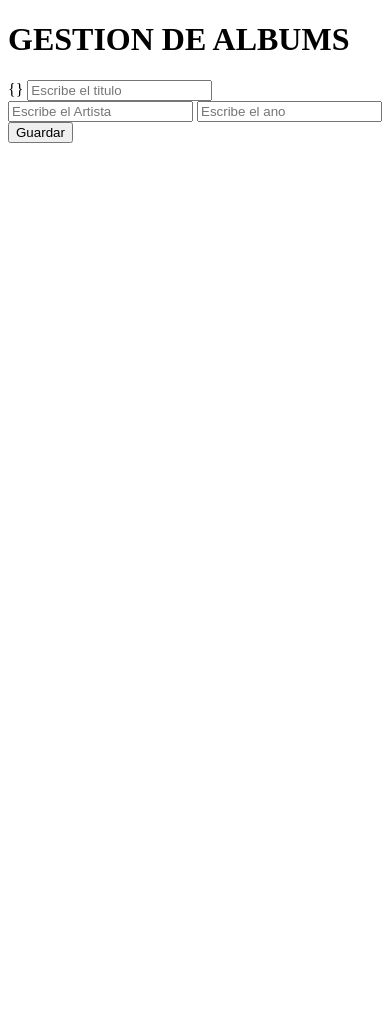
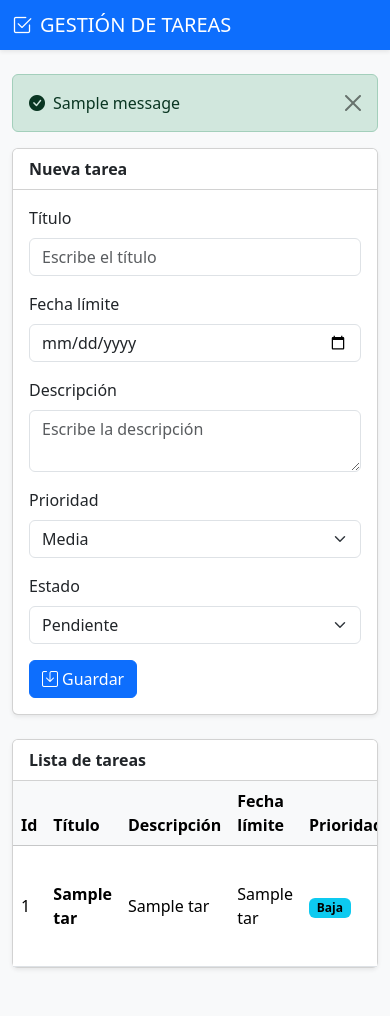
Before and after one commit to 125055208-ren/AW_TIID221, a Flask app: template EXAMEN_2DO_PARCIAL/TEMPLATES/index.html in a window 390 px wide. Before the commit the page ends 143 px from the top, so only its background shows below. Run offline with Flask 3, Linux system fonts and the light colour scheme; the template is opened without the code that fills it: most values are stand-ins (such as "Sample title", 1, 10 or a date in 2020); one stand-in notice (Sample message) is shown; some libraries are stand-ins or nearby versions.

Commit message:
examen okok

```diff
--- a/EXAMEN_2DO_PARCIAL/TEMPLATES/index.html
+++ b/EXAMEN_2DO_PARCIAL/TEMPLATES/index.html
@@ -1,21 +1,128 @@
 <!DOCTYPE html>
-<html lang="en">
+<html lang="es">
 <head>
     <meta charset="UTF-8">
     <meta name="viewport" content="width=device-width, initial-scale=1.0">
-    <title>CRUD Albums</title>
+    <title>CRUD Tareas</title>
+    <link href="https://cdn.jsdelivr.net/npm/bootstrap@5.3.3/dist/css/bootstrap.min.css" rel="stylesheet">
+    <link rel="stylesheet" href="https://cdn.jsdelivr.net/npm/bootstrap-icons@1.11.3/font/bootstrap-icons.css">
 </head>
-<body>
-    <div>
-        <h1>GESTION DE ALBUMS</h1>
-        {}
-        <!--FORMULARIO-->
-        <from action="/guardar" method= "POST">
-            <input type="text" name = "txtTitulo" placeholder="Escribe el titulo">
-            <input type="text" name = "txtArtista" placeholder="Escribe el Artista">
-            <input type="text" name = "txtAnio" placeholder="Escribe el ano">
-            <button type="submit">Guardar</button>
-        </from>
+<body class="bg-light">
+
+    <nav class="navbar navbar-dark bg-primary mb-4 shadow-sm">
+        <div class="container">
+            <span class="navbar-brand mb-0 h1"><i class="bi bi-check2-square me-2"></i>GESTIÓN DE TAREAS</span>
+        </div>
+    </nav>
+
+    <div class="container">
+
+        {% with mensajes = get_flashed_messages() %}
+            {% if mensajes %}
+                {% for msj in mensajes %}
+                    <div class="alert alert-success alert-dismissible fade show" role="alert">
+                        <i class="bi bi-check-circle-fill me-2"></i>{{ msj }}
+                        <button type="button" class="btn-close" data-bs-dismiss="alert" aria-label="Cerrar"></button>
+                    </div>
+                {% endfor %}
+            {% endif %}
+        {% endwith %}
+
+        <!-- FORMULARIO -->
+        <div class="card shadow-sm mb-4">
+            <div class="card-header bg-white fw-semibold">Nueva tarea</div>
+            <div class="card-body">
+                <form action="/guardar" method="POST" class="row g-3">
+                    <div class="col-md-6">
+                        <label class="form-label" for="txtTitulo">Título</label>
+                        <input type="text" class="form-control" id="txtTitulo" name="txtTitulo" placeholder="Escribe el título" required>
+                    </div>
+                    <div class="col-md-6">
+                        <label class="form-label" for="txtFecha">Fecha límite</label>
+                        <input type="date" class="form-control" id="txtFecha" name="txtFecha" required>
+                    </div>
+                    <div class="col-12">
+                        <label class="form-label" for="txtDescripcion">Descripción</label>
+                        <textarea class="form-control" id="txtDescripcion" name="txtDescripcion" rows="2" placeholder="Escribe la descripción" required></textarea>
+                    </div>
+                    <div class="col-md-6">
+                        <label class="form-label" for="selPrioridad">Prioridad</label>
+                        <select class="form-select" id="selPrioridad" name="selPrioridad" required>
+                            <option value="baja">Baja</option>
+                            <option value="media" selected>Media</option>
+                            <option value="alta">Alta</option>
+                        </select>
+                    </div>
+                    <div class="col-md-6">
+                        <label class="form-label" for="selEstado">Estado</label>
+                        <select class="form-select" id="selEstado" name="selEstado" required>
+                            <option value="pendiente" selected>Pendiente</option>
+                            <option value="completado">Completado</option>
+                        </select>
+                    </div>
+                    <div class="col-12">
+                        <button type="submit" class="btn btn-primary"><i class="bi bi-save me-1"></i>Guardar</button>
+                    </div>
+                </form>
+            </div>
+        </div>
+
+        <!-- TABLA -->
+        <div class="card shadow-sm mb-5">
+            <div class="card-header bg-white fw-semibold">Lista de tareas</div>
+            <div class="table-responsive">
+                <table class="table table-hover align-middle mb-0">
+                    <thead class="table-light">
+                        <tr>
+                            <th>Id</th>
+                            <th>Título</th>
+                            <th>Descripción</th>
+                            <th>Fecha límite</th>
+                            <th>Prioridad</th>
+                            <th>Estado</th>
+                            <th class="text-end">Acciones</th>
+                        </tr>
+                    </thead>
+                    <tbody>
+                        {% for tar in listTareas %}
+                        <tr>
+                            <td>{{ tar.0 }}</td>
+                            <td class="fw-semibold">{{ tar.1 }}</td>
+                            <td>{{ tar.2 }}</td>
+                            <td>{{ tar.3 }}</td>
+                            <td>
+                                {% if tar.4 == 'alta' %}
+                                    <span class="badge text-bg-danger">Alta</span>
+                                {% elif tar.4 == 'media' %}
+                                    <span class="badge text-bg-warning">Media</span>
+                                {% else %}
+                                    <span class="badge text-bg-info">Baja</span>
+                                {% endif %}
+                            </td>
+                            <td>
+                                {% if tar.5 == 'completado' %}
+                                    <span class="badge text-bg-success">Completado</span>
+                                {% else %}
+                                    <span class="badge text-bg-secondary">Pendiente</span>
+                                {% endif %}
+                            </td>
+                            <td class="text-end">
+                                <a href="/editar/{{ tar.0 }}" class="btn btn-sm btn-outline-primary"><i class="bi bi-pencil"></i> Editar</a>
+                                <a href="/eliminar/{{ tar.0 }}" class="btn btn-sm btn-outline-danger"><i class="bi bi-trash"></i> Eliminar</a>
+                            </td>
+                        </tr>
+                        {% else %}
+                        <tr>
+                            <td colspan="7" class="text-center text-muted py-4">No hay tareas registradas.</td>
+                        </tr>
+                        {% endfor %}
+                    </tbody>
+                </table>
+            </div>
+        </div>
+
     </div>
+
+    <script src="https://cdn.jsdelivr.net/npm/bootstrap@5.3.3/dist/js/bootstrap.bundle.min.js"></script>
 </body>
 </html>
--- a/EXAMEN_2DO_PARCIAL/app.py
+++ b/EXAMEN_2DO_PARCIAL/app.py
@@ -1,40 +1,106 @@
-from flask import Flask, redirect, render_template, request, url_for
+# LIBRERÍAS
+from flask import Flask, flash, redirect, render_template, request, url_for
 from flask_mysqldb import MySQL
 
-
+# CREAR APLICACIÓN
 app = Flask(__name__)
 
 app.config["TEMPLATES_AUTO_RELOAD"] = True
 
-#Conexion a MYSQL
-app.config['MYSQL_HOST']= 'localhost'
-app.config['MYSQL_USER']= 'root'
-app.config['MYSQL_PASSWORD']= ''
-app.config['MYSQL_DB']= 'crud_albums'
+# CONEXIÓN A MYSQL
+app.config['MYSQL_HOST'] = 'localhost'
+app.config['MYSQL_USER'] = 'root'
+app.config['MYSQL_PASSWORD'] = ''
+app.config['MYSQL_DB'] = 'crud_tareas'
 
 app.secret_key = 'mysecretkey'
 
+# Inicializar la conexión
 mysql = MySQL(app)
 
-# RUTA PRINCIPAL :READ
+
+# RUTA PRINCIPAL: READ
+@app.route('/')
+def index():
+    con = mysql.connection.cursor()
+    con.execute('SELECT * FROM tb_tareas ORDER BY fecha_limite ASC')
+    conTareas = con.fetchall()
+    con.close()
+    return render_template('index.html', listTareas=conTareas)
+
+
+# CREATE
 @app.route('/guardar', methods=['POST'])
 def guardar():
     if request.method == 'POST':
-        titulo= request.form['txtTitulo']
-        artista= request.form['txtArtista']
-        anio= request.form['txtAnio']
-        print(titulo,artista,anio)
+        titulo = request.form['txtTitulo']
+        descripcion = request.form['txtDescripcion']
+        fecha = request.form['txtFecha']
+        prioridad = request.form['selPrioridad']
+        estado = request.form['selEstado']
 
-        """CONEXION CON LA BD Y LA EJECUCION DEL INSERT"""
         con = mysql.connection.cursor()
-        con.execute('INSERT INTO tb_alumns(titulo,artista,anio)) VALUES (%s,%s,%s)', (titulo, artista, anio))
+        con.execute(
+            'INSERT INTO tb_tareas(titulo, descripcion, fecha_limite, prioridad, estado) '
+            'VALUES(%s,%s,%s,%s,%s)',
+            (titulo, descripcion, fecha, prioridad, estado))
         mysql.connection.commit()
+        con.close()
 
-    flash('El album fue agregado correctamente!')
+    flash('La tarea fue agregada correctamente!')
     return redirect(url_for('index'))
 
 
-#EJECUTAR APLICACION
+# UPDATE: mostrar formulario con datos cargados
+@app.route('/editar/<int:id>')
+def editar(id):
+    con = mysql.connection.cursor()
+    con.execute('SELECT * FROM tb_tareas WHERE id=%s', (id,))
+    consultarId = con.fetchone()
+    con.close()
+    return render_template('editarTarea.html', Tarea=consultarId)
 
+
+# UPDATE: guardar cambios
+@app.route('/actualizar/<int:id>', methods=['POST'])
+def actualizar(id):
+    if request.method == 'POST':
+        titulo = request.form['txtTitulo']
+        descripcion = request.form['txtDescripcion']
+        fecha = request.form['txtFecha']
+        prioridad = request.form['selPrioridad']
+        estado = request.form['selEstado']
+
+        con = mysql.connection.cursor()
+        con.execute(
+            'UPDATE tb_tareas SET titulo=%s, descripcion=%s, fecha_limite=%s, '
+            'prioridad=%s, estado=%s WHERE id=%s',
+            (titulo, descripcion, fecha, prioridad, estado, id))
+        mysql.connection.commit()
+        con.close()
+
+    flash('Se actualizó la tarea: ' + titulo)
+    return redirect(url_for('index'))
+
+
+# DELETE: mostrar confirmación (GET) y eliminar (POST)
+@app.route('/eliminar/<int:id>', methods=['GET', 'POST'])
+def eliminar(id):
+    con = mysql.connection.cursor()
+    if request.method == 'POST':
+        titulo = request.form['txtTitulo']
+        con.execute('DELETE FROM tb_tareas WHERE id=%s', (id,))
+        mysql.connection.commit()
+        con.close()
+        flash('Se eliminó la tarea: ' + titulo)
+        return redirect(url_for('index'))
+
+    con.execute('SELECT * FROM tb_tareas WHERE id=%s', (id,))
+    consultarId = con.fetchone()
+    con.close()
+    return render_template('eliminarTarea.html', Tarea=consultarId)
+
+
+# EJECUTAR APLICACIÓN
 if __name__ == '__main__':
     app.run(debug=True)
```
Also changed, not shown: EXAMEN_2DO_PARCIAL/TEMPLATES/editarTarea.html (added, +61 -0 lines), EXAMEN_2DO_PARCIAL/TEMPLATES/eliminarTarea.html (added, +62 -0 lines), EXAMEN_2DO_PARCIAL/schema.sql (added, +11 -0 lines), EXAMEN_2DO_PARCIAL/README.md (added), 1 other file.
